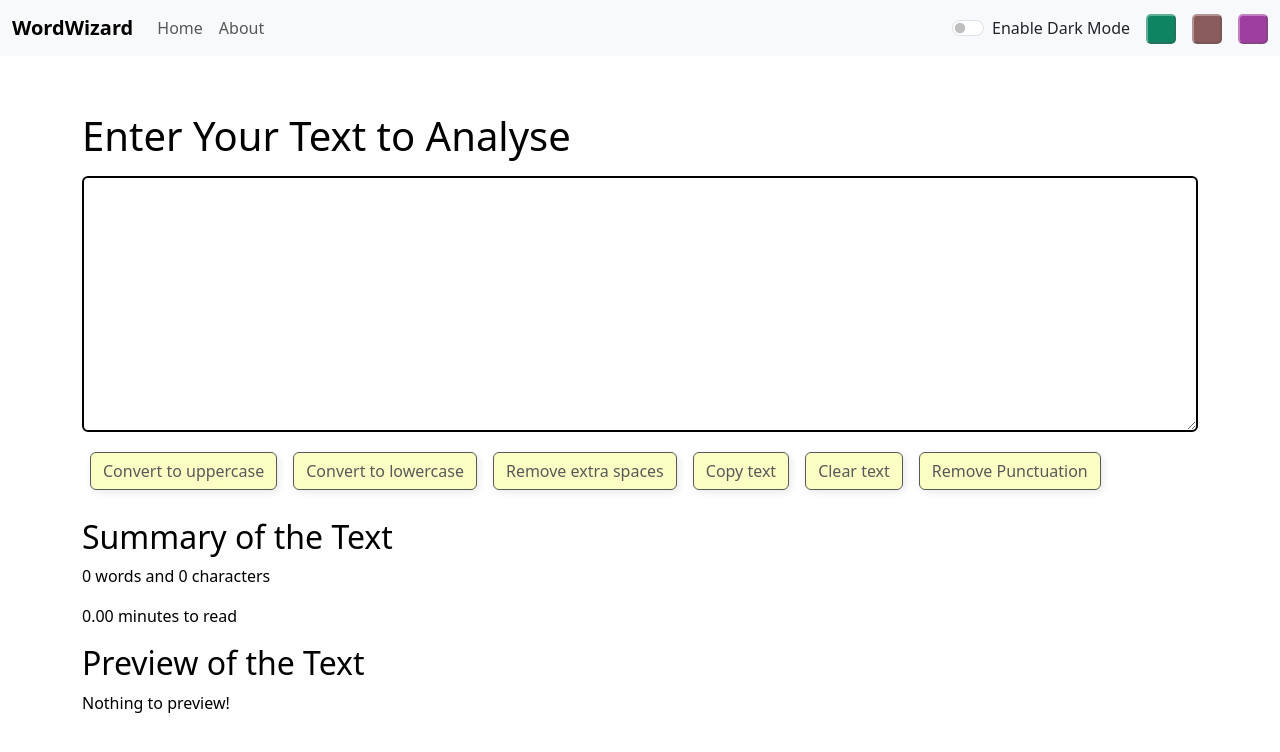
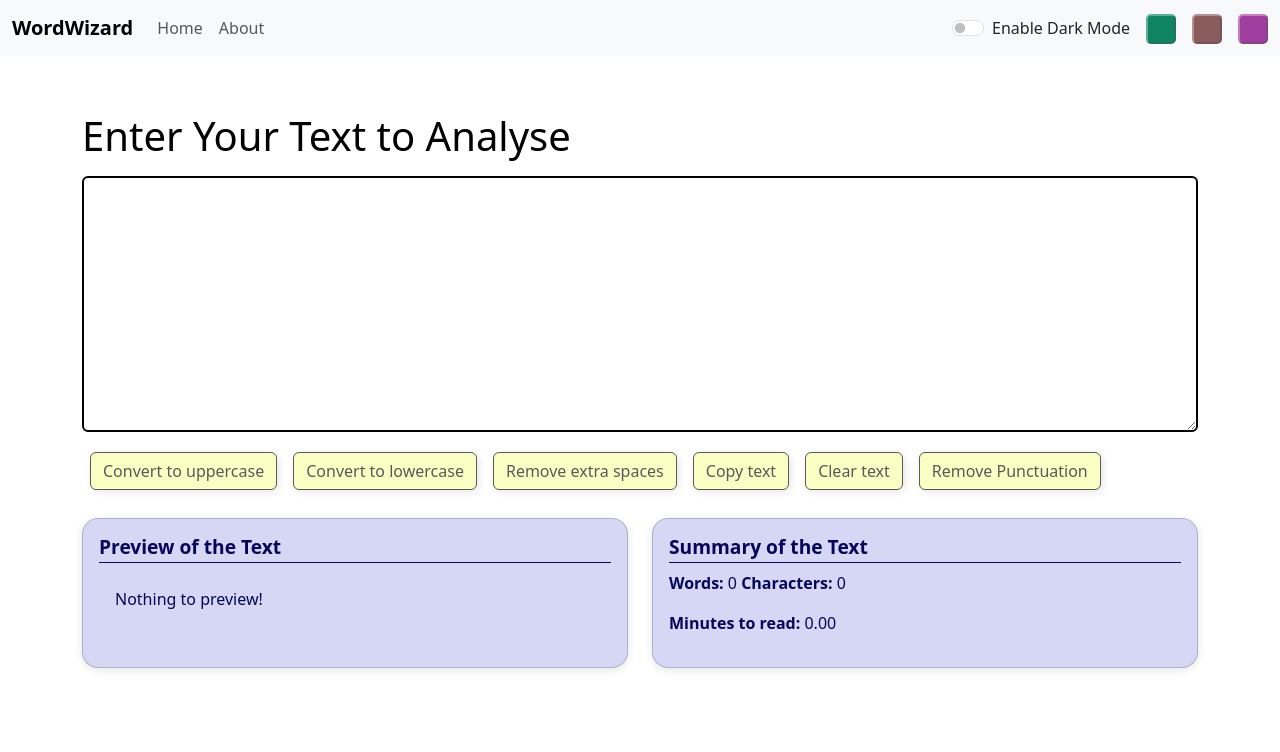
Before and after one commit to swarnadip555/WordWizard, a React (Vite) app: page /#/ in a window 1280 px wide. Shown: the top 752 px of the page. Built offline with nearby package versions, Linux system fonts and the light colour scheme.

Commit message:
added-card-component

```diff
--- /dev/null
+++ b/src/Card.css
@@ -0,0 +1,54 @@
+.card {
+  background-color: #fff;
+  border-radius: 16px;
+  box-shadow: 0 2px 8px rgba(0,0,0,0.1);
+  padding: 1rem;
+  transition: transform 0.2s ease;
+  margin-bottom: 1.5rem;
+}
+
+.card:hover {
+  transform: scale(1.01);
+}
+
+.card-title {
+  font-size: 1.2rem;
+  font-weight: 600;
+  margin-bottom: 0.5rem;
+  border-bottom: 1px solid #ddd;
+  padding-bottom: 0.25rem;
+}
+
+.info {
+  display: grid;
+  grid-template-columns: 1fr 1fr;
+  gap: 1.5rem;
+  width: 100%;
+}
+
+/* Ensure cards don't have bottom margin in grid layout */
+.info .card {
+  margin-bottom: 0;
+}
+
+/* Responsive design for smaller screens */
+@media (max-width: 768px) {
+  .info {
+    grid-template-columns: 1fr;
+  }
+}
+
+/* Optional: Equal height cards */
+.info .card {
+  display: flex;
+  flex-direction: column;
+  height: 100%;
+}
+
+.preview-text {
+  white-space: pre-wrap;
+  word-wrap: break-word;
+  line-height: 1.6;
+  padding: 1rem;
+  border-radius: 8px;
+}
--- /dev/null
+++ b/src/components/Card.jsx
@@ -0,0 +1,20 @@
+import React, {useState} from "react";
+import "../Card.css"; // optional, if using custom CSS or Tailwind classes directly
+
+const Card = ({ title, children, theme = 'light' }) => {
+  const isDark = theme === 'dark';
+
+  return (
+    <div className="card" style={{
+      backgroundColor: isDark ? '#0c3971ff' : '#d5d7f4ff',
+      color: isDark ? '#c4c7efff' : '#05065aff'
+    }}>
+      {title && <h2 className="card-title" style={{
+        borderBottomColor: isDark ? '#a5a5f1ff' : '#05065aff'
+      }}>{title}</h2>}
+      <div>{children}</div>
+    </div>
+  );
+};
+
+export default Card;
--- a/src/components/TextForm.jsx
+++ b/src/components/TextForm.jsx
@@ -1,5 +1,6 @@
 import React, { useState } from 'react';
 import { getTextOperations } from '../data/textUtils';
+import Card from './Card';
 
 const TextForm = (props) => {
   const [text, setText] = useState('');
@@ -47,6 +48,11 @@ const TextForm = (props) => {
   // Store top words in a variable to avoid redundant calls
   const topWords = getTopWords(text);
 
+  //Basics Statistics
+  const wordCount = text.split(/\s+/).filter((element) => element.length !== 0).length;
+  const charCount = text.length;
+  const readingTime = (0.008 * wordCount).toFixed(2);
+
   return (
     <section data-aos="fade-up" style={{ color: props.theme === 'light' ? 'black' : "white" }}>
       <div className="container">
@@ -90,23 +96,27 @@ const TextForm = (props) => {
       </div>
 
       <div className='info container my-4'>
-        <h2>Summary of the Text</h2>
-        <p>{text.split(/\s+/).filter((element) => element.length !== 0).length} words and {text.length} characters</p>
-        <p>{(0.008 * text.split(' ').filter((element) => element.length !== 0).length).toFixed(2)} minutes to read</p>
+        {/* Preview Card */}
+        <Card title = "Preview of the Text" theme={props.theme}>
+        <p className='preview-text'>{text.length > 0 ? text : "Nothing to preview!"}</p>
+        </Card>
+
+        {/* Summary Card */}
+        <Card title = "Summary of the Text" theme={props.theme}>
+          <p><b>Words:</b> {wordCount}  <b>Characters:</b> {charCount}</p>
+          <p><b>Minutes to read:</b> {readingTime} </p>
 
           {/* Display Top 3 Words only if available */}
           {topWords.length > 0 && (
             <p>
-            Top Words: {topWords.map(([word, count], index) => (
+                <b>Top Words:</b> {topWords.map(([word, count], index) => (
                 <span key={index}>
                   {word} ({count}){index < topWords.length - 1 ? ', ' : ''}
                 </span>
               ))}
             </p>
           )}
-
-        <h2 className='my-2'>Preview of the Text</h2>
-        <p>{text.length > 0 ? text : "Nothing to preview!"}</p>
+        </Card>
       </div>
     </section>
   )
```
Also changed, not shown: 1 other file (tests, documents, lock files or other folders). Lines whose indentation alone changed are shown as unchanged.
